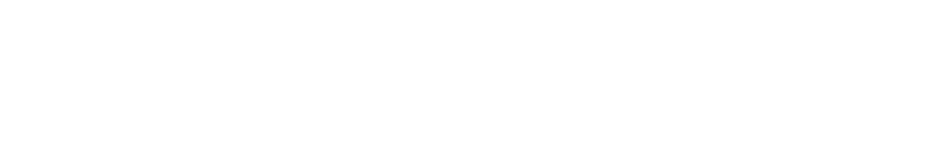
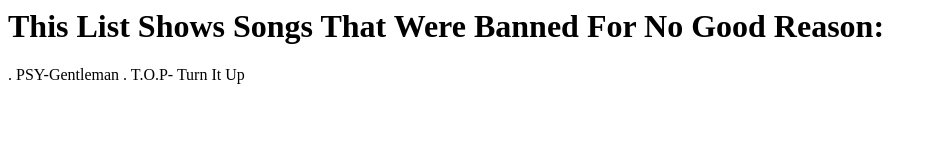
Before and after one commit to KylieValdez/agenda, a plain HTML site: page index.html in a window 1280 px wide. Shown: the whole page, without its empty margins (0-937 px from the left). Drawn offline with Linux system fonts and the light colour scheme.

Commit message:
Update index.html

```diff
--- a/index.html
+++ b/index.html
@@ -1,2 +1,11 @@
 <html>
 <body>
+  <head>
+  <title> Music That You Should Listen To!!!! </title>
+  </head>
+  <body>
+    <h1> This List Shows Songs That Were Banned For No Good Reason: </h1>
+    <p> . PSY-Gentleman
+      . T.O.P- Turn It Up </p>
+    </body>
+  </html>
```
